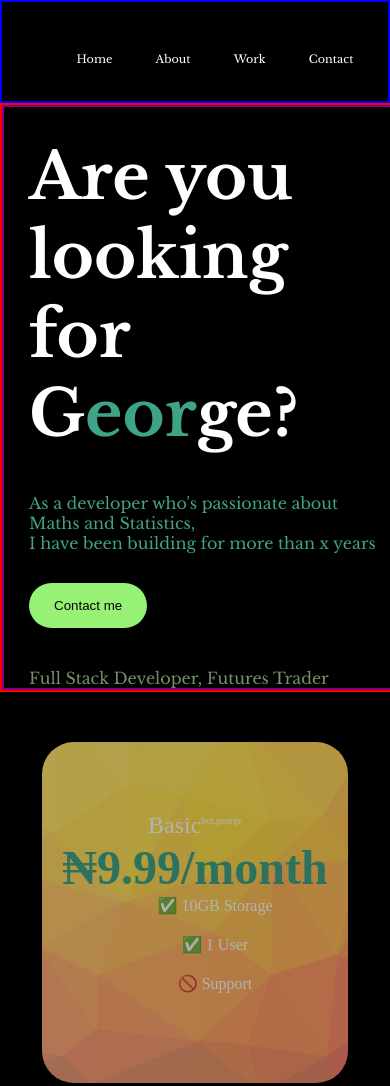
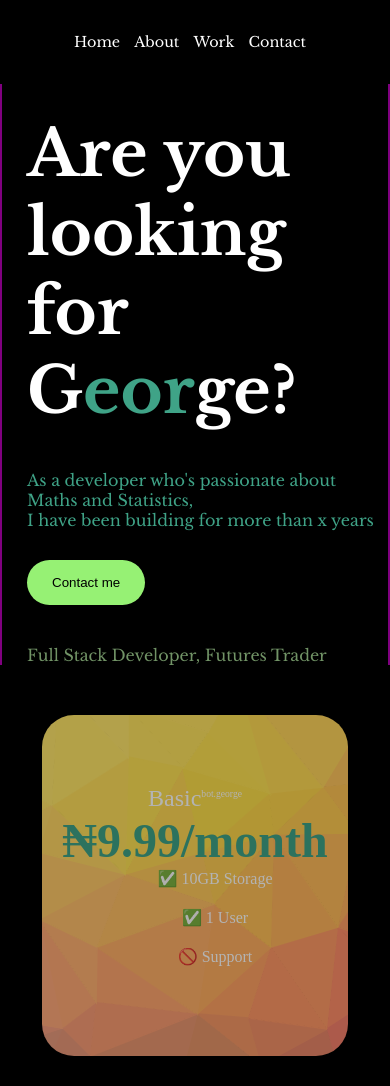
Before and after one commit to quickquick/george-site, a plain HTML site: page index.html in a window 390 px wide. Shown: the top 1086 px of the page. Drawn offline with nearby package versions, Linux system fonts and the light colour scheme; a web font is replaced by a local one.

Commit message:
Update: Sleek

```diff
--- a/style.css
+++ b/style.css
@@ -204,14 +204,22 @@ span {
 
 @media (max-width: 680px) {
     #nav-container {
-        border: 2px solid blue;
+        /* border: 2px solid blue; */
         display: flex;
         justify-content: flex-start;
+        padding: 0;
+        /* width: 100%; */
     }
     .navigation {
         /* border: 1px solid red; */
-        font-size: 0.7rem;
+        font-size: 0.9rem;
         flex: 1;
+        padding-right: 50px;
+    }
+
+    .navigation nav ul li {
+        /* border: 2px solid white; */
+        padding: 5px;
     }
 
     .logo {
@@ -223,7 +231,7 @@ span {
     }
 
     #second-container {
-        border: 2px solid red;
+        /* border: 2px solid red; */
         height: 100%;
         padding-top: 0;
         padding-left: 0;
@@ -234,7 +242,8 @@ span {
     }
 
     .sec-section1 {
-        border: 2px solid purple;
+        border-right: 2px solid purple;
+        border-left: 2px solid purple;
         margin: 0;
         padding-top: 30px;
     }
```
